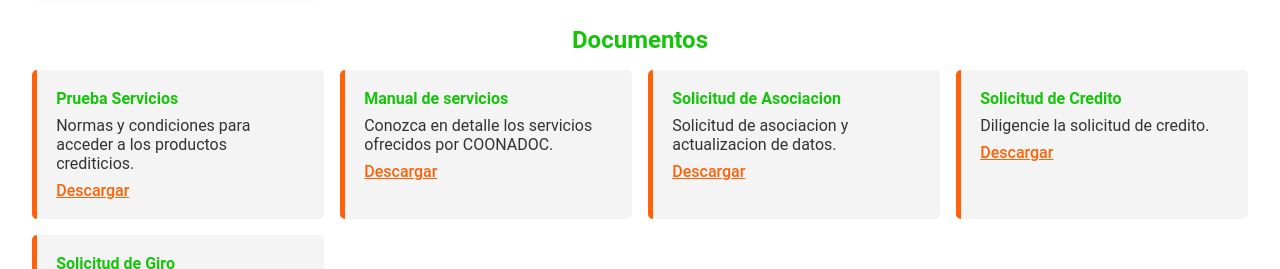
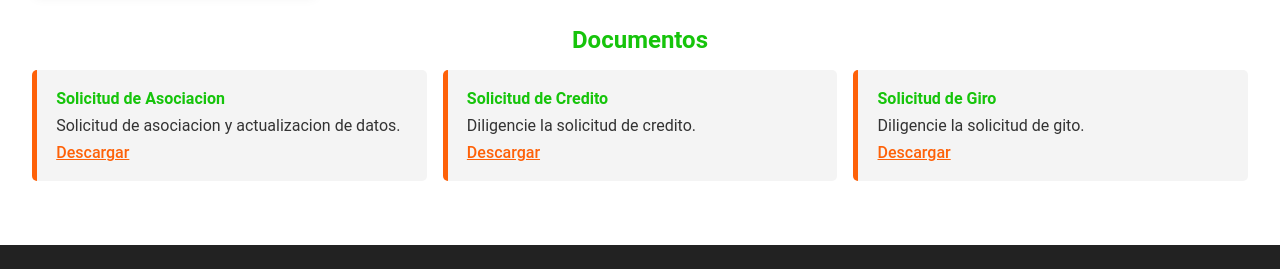
Before and after one commit to ElGatibius/cooperativa-coonadoc, a React (Vite) app: page /servicios in a window 1280 px wide. Shown: the part 1106-1375 px from the top of the page. Built offline with nearby package versions, Linux system fonts and the light colour scheme.

Commit message:
Arreglo documentos servicios

```diff
--- a/src/data/documents.js
+++ b/src/data/documents.js
@@ -39,18 +39,6 @@ export const documents = [
     },
     // Documentos de Servicios
     {
-      titulo: 'Prueba Servicios',
-      descripcion: 'Normas y condiciones para acceder a los productos crediticios.',
-      link: '/docs/reglamento_credito.pdf',
-      category: 'Servicios'
-    },
-    {
-      titulo: 'Manual de servicios',
-      descripcion: 'Conozca en detalle los servicios ofrecidos por COONADOC.',
-      link: '/docs/manual_servicios.pdf',
-      category: 'Servicios'
-    },
-    {
       titulo: 'Solicitud de Asociacion',
       descripcion: 'Solicitud de asociacion y actualizacion de datos.',
       link: 'https://docs.google.com/viewerng/viewer?url=https://web.coonadoc.co/pluginAppObj/pluginAppObj_41_09/Formato-solicitud-de-asociacion.pdf',
```
